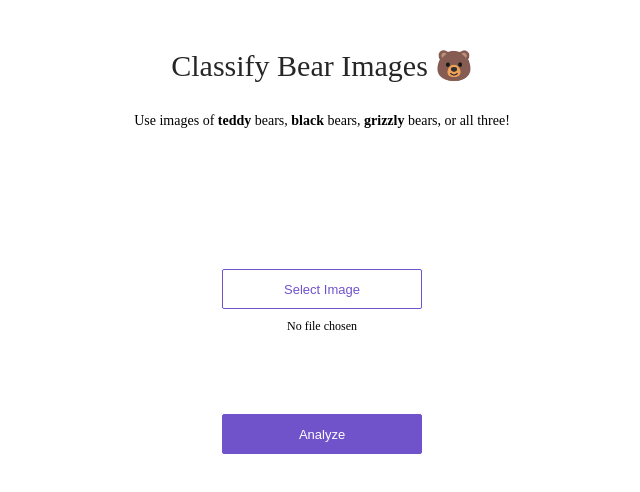
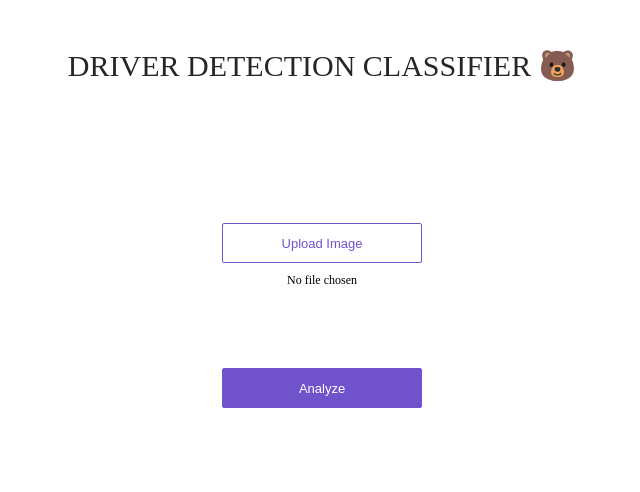
Before and after one commit to shreyaco16352/Breast-Detection, a plain HTML site: page app/view/index.html in a window 1280 px wide. Shown: the whole page, without its empty margins (318-958 px from the left). Drawn offline with Linux system fonts and the light colour scheme.

Commit message:
Update index.html

```diff
--- a/app/view/index.html
+++ b/app/view/index.html
@@ -7,11 +7,8 @@
 <body>
 <div>
   <div class='center'>
-    <div class='title'>Classify Bear Images 🐻</div>
-    <p>
-      Use images of <strong>teddy</strong> bears, <strong>black</strong> bears, <strong>grizzly</strong> bears, or
-      all three!
-    </p>
+    <div class='title'>DRIVER DETECTION CLASSIFIER 🐻</div>
+
     <div class='content'>
       <div class='no-display'>
         <input id='file-input'
@@ -21,7 +18,7 @@
                accept='image/*'
                onchange='showPicked(this)'>
       </div>
-      <button class='choose-file-button' type='button' onclick='showPicker()'>Select Image</button>
+      <button class='choose-file-button' type='button' onclick='showPicker()'>Upload Image</button>
       <div class='upload-label'>
         <label id='upload-label'>No file chosen</label>
       </div>
```
